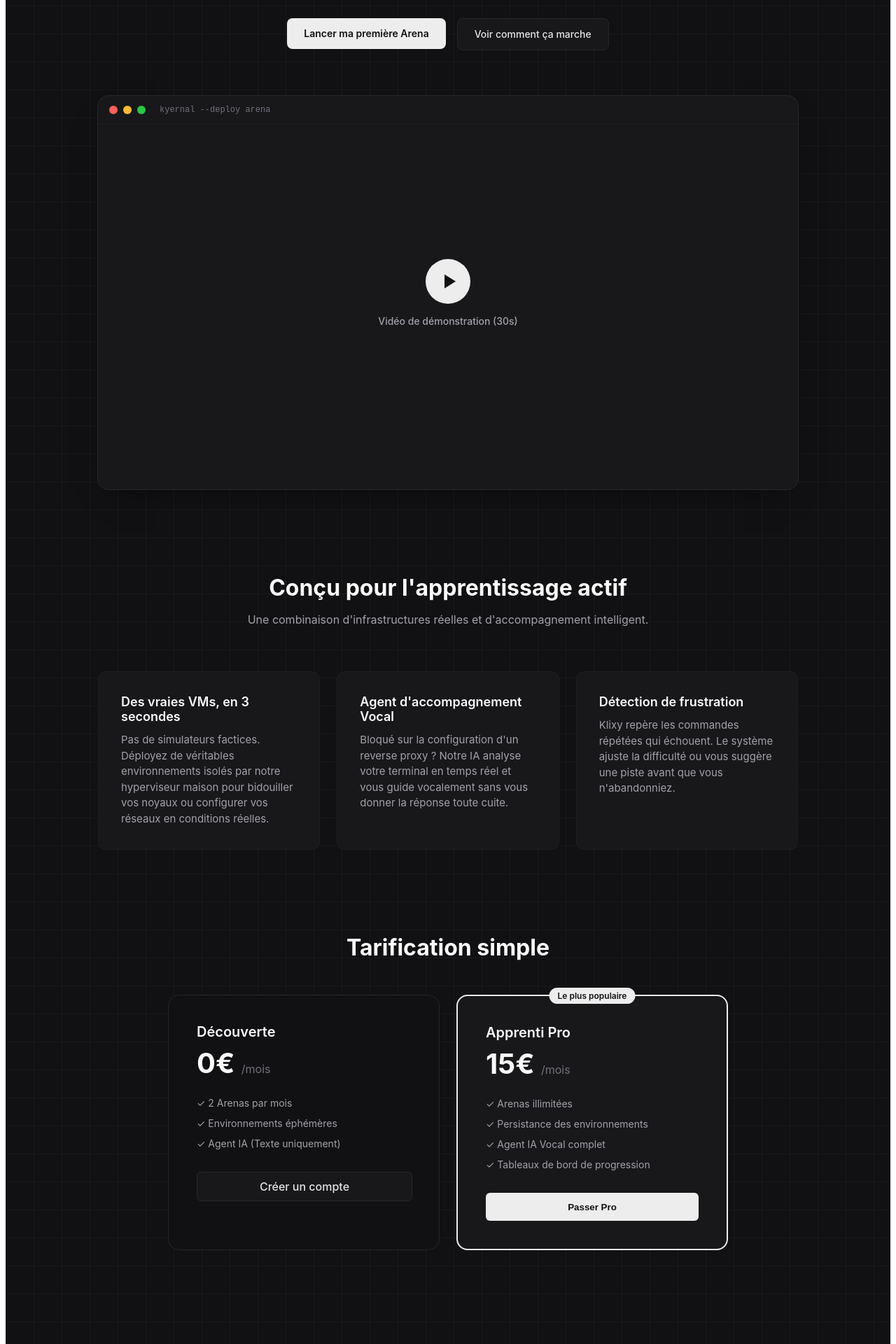
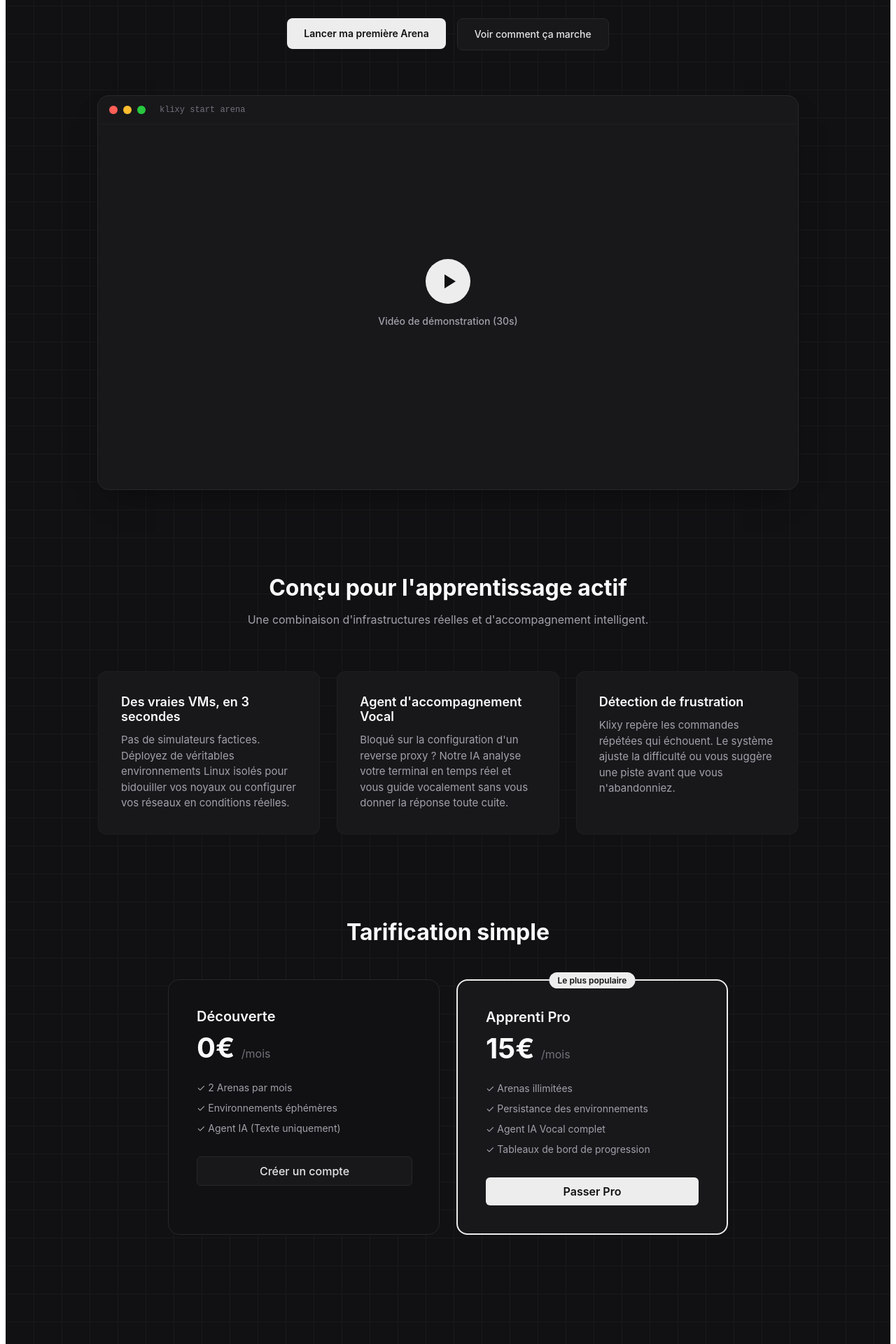
Before and after one commit to PypNetty/kyernal, a React app in the folder frontend/: page /landing in a window 1280 px wide. Shown: the part 440-2360 px from the top of the page at 70% size. Built offline with nearby package versions, Linux system fonts and the light colour scheme; the HTML template or start-up script is replaced by a standard one.

Commit message:
chore: refactor landing page and add Cursor ignore rules
Split the landing page into focused sections, inline theme CSS variables,
and add project-level Cursor ignore files for secrets and noisy artifacts.

Co-authored-by: Cursor <cursoragent@cursor.com>

```diff
--- a/frontend/src/features/landing/components/Landing.tsx
+++ b/frontend/src/features/landing/components/Landing.tsx
@@ -1,21 +1,23 @@
 import { Link } from '@tanstack/react-router';
-import { useState } from 'react';
+import { useState, type CSSProperties } from 'react';
 import KyernalLogo from './KyernalLogo';
+import { THEMES } from '../theme/landingTheme';
 import styles from './Landing.module.css';
-import { themeCssVars } from '../lib/themeCssVars';
-import { THEMES } from '../theme/landingTheme';
+
+type Mode = 'dark' | 'light';
 
 const NAV_LINKS = [
-  { label: 'Fonctionnalités', id: 'fonctionnalites' },
-  { label: 'Tarifs', id: 'tarifs' },
-  { label: 'Pour les organismes', id: 'organismes' },
-  { label: 'Docs', id: 'docs' },
+  { label: 'Fonctionnalités', href: '#fonctionnalites' },
+  { label: 'Tarifs', href: '#tarifs' },
+  // TODO: convertir en <Link> quand les routes /organismes et /docs existeront.
+  { label: 'Pour les organismes', href: '/organismes' },
+  { label: 'Docs', href: '/docs' },
 ] as const;
 
 const FEATURES = [
   {
     title: 'Des vraies VMs, en 3 secondes',
-    desc: 'Pas de simulateurs factices. Déployez de véritables environnements isolés par notre hyperviseur maison pour bidouiller vos noyaux ou configurer vos réseaux en conditions réelles.',
+    desc: "Pas de simulateurs factices. Déployez de véritables environnements Linux isolés pour bidouiller vos noyaux ou configurer vos réseaux en conditions réelles.",
   },
   {
     title: "Agent d'accompagnement Vocal",
@@ -27,26 +29,43 @@ const FEATURES = [
   },
 ] as const;
 
-export default function Landing() {
-  const [mode, setMode] = useState<'dark' | 'light'>('dark');
+// Pose les couleurs de THEMES[mode] comme variables CSS sur la racine.
+// landingTheme.ts reste la source de vérité ; tout le CSS consomme var(--xxx).
+function getThemeVars(mode: Mode): CSSProperties {
   const t = THEMES[mode];
+  return {
+    '--bg': t.bg,
+    '--text': t.text,
+    '--bg-card': t.bgCard,
+    '--border': t.border,
+    '--border-muted': t.borderMuted,
+    '--nav-bg': t.navBg,
+    '--grid-color': t.gridColor,
+    '--halo-bg': t.haloBg,
+    '--badge-bg': t.badgeBg,
+    '--badge-border': t.badgeBorder,
+    '--btn-primary': t.btnPrimary,
+    '--btn-primary-text': t.btnPrimaryText,
+    '--btn-secondary-bg': t.btnSecondaryBg,
+    '--btn-secondary-text': t.btnSecondaryText,
+    '--text-sub': t.textSub,
+    '--text-muted': t.textMuted,
+    '--text-faint': t.textFaint,
+  } as CSSProperties;
+}
 
+function Nav({ mode, onToggle }: { mode: Mode; onToggle: () => void }) {
   return (
-    <div className={styles.root} style={themeCssVars(t)}>
-      <div className={styles.grid} aria-hidden />
-      <div className={styles.halo} aria-hidden />
-
     <nav className={styles.nav}>
       <div className={styles.navLeft}>
-          <Link to="/" className={styles.brand}>
+        <div className={styles.brand}>
           <KyernalLogo size={20} dark={mode === 'light'} />
           <span className={styles.brandName}>Klixy</span>
-          </Link>
-
+        </div>
         <div className={styles.navLinks}>
-            {NAV_LINKS.map(({ label, id }) => (
-              <a key={id} href={`#${id}`} className={styles.navLink}>
-                {label}
+          {NAV_LINKS.map((link) => (
+            <a key={link.label} href={link.href} className={styles.navLink}>
+              {link.label}
             </a>
           ))}
         </div>
@@ -55,9 +74,9 @@ export default function Landing() {
       <div className={styles.navActions}>
         <button
           type="button"
+          onClick={onToggle}
           className={styles.iconBtn}
-            onClick={() => setMode((m) => (m === 'dark' ? 'light' : 'dark'))}
-            title={mode === 'dark' ? 'Mode clair' : 'Mode sombre'}
+          aria-label={mode === 'dark' ? 'Activer le thème clair' : 'Activer le thème sombre'}
         >
           {mode === 'dark' ? '☀' : '◐'}
         </button>
@@ -69,12 +88,15 @@ export default function Landing() {
         </Link>
       </div>
     </nav>
+  );
+}
 
-      <main className={styles.main}>
+function Hero() {
+  return (
     <section className={styles.hero}>
       <div className={styles.badge}>
-            <span className={styles.badgeDot} aria-hidden />
-            Le moteur de micro-virtualisation Kyernal est en ligne
+        <span className={styles.badgeDot} />
+        Entraînement IT sur infrastructures réelles
       </div>
 
       <h1 className={styles.title}>
@@ -84,42 +106,48 @@ export default function Landing() {
       </h1>
 
       <p className={styles.subtitle}>
-            Klixy génère des infrastructures réelles à la volée. Préparez vos titres
-            TSSR, vos certifications DevOps et vos entretiens techniques sur de
-            véritables environnements Linux isolés.
+        Klixy génère des infrastructures réelles à la volée. Préparez vos titres TSSR, vos
+        certifications DevOps et vos entretiens techniques sur de véritables environnements Linux
+        isolés.
       </p>
 
       <div className={styles.ctaRow}>
-            <Link
-              to="/login"
-              className={`${styles.btnPrimary} ${styles.ctaBtn}`}
-            >
+        <Link to="/" className={`${styles.btnPrimary} ${styles.ctaBtn}`}>
           Lancer ma première Arena
         </Link>
-            <a
-              href="#fonctionnalites"
-              className={`${styles.btnSecondary} ${styles.ctaBtn}`}
-            >
+        <a href="#demo" className={`${styles.btnSecondary} ${styles.ctaBtn}`}>
           Voir comment ça marche
         </a>
       </div>
     </section>
+  );
+}
 
-        <section className={styles.demo} aria-label="Vidéo de démonstration">
+function DemoVideo() {
+  return (
+    <div id="demo" className={styles.demo}>
       <div className={styles.demoChrome}>
-            <span className={`${styles.dot} ${styles.dotRed}`} aria-hidden />
-            <span className={`${styles.dot} ${styles.dotYellow}`} aria-hidden />
-            <span className={`${styles.dot} ${styles.dotGreen}`} aria-hidden />
-            <span className={styles.demoCmd}>kyernal --deploy arena</span>
+        <span className={`${styles.dot} ${styles.dotRed}`} />
+        <span className={`${styles.dot} ${styles.dotYellow}`} />
+        <span className={`${styles.dot} ${styles.dotGreen}`} />
+        <span className={styles.demoCmd}>klixy start arena</span>
       </div>
       <div className={styles.demoCenter}>
-            <button type="button" className={styles.playBtn} aria-label="Lire la vidéo">
-              <span className={styles.playTriangle} aria-hidden />
+        <button
+          type="button"
+          className={styles.playBtn}
+          aria-label="Lire la vidéo de démonstration"
+        >
+          <span className={styles.playTriangle} />
         </button>
         <span className={styles.demoLabel}>Vidéo de démonstration (30s)</span>
       </div>
-        </section>
+    </div>
+  );
+}
 
+function Features() {
+  return (
     <section id="fonctionnalites" className={styles.section}>
       <div className={styles.sectionHead}>
         <h2 className={styles.h2}>Conçu pour l'apprentissage actif</h2>
@@ -137,18 +165,22 @@ export default function Landing() {
         ))}
       </div>
     </section>
+  );
+}
 
+function Pricing() {
+  return (
     <section id="tarifs" className={`${styles.section} ${styles.sectionNarrow}`}>
       <div className={`${styles.sectionHead} ${styles.sectionHeadTight}`}>
         <h2 className={styles.h2}>Tarification simple</h2>
       </div>
 
       <div className={styles.cardGrid}>
-            <article className={styles.priceCard}>
+        <div className={styles.priceCard}>
           <h3 className={styles.priceName}>Découverte</h3>
-              <p className={styles.priceAmount}>
+          <div className={styles.priceAmount}>
             0€ <span className={styles.priceUnit}>/mois</span>
-              </p>
+          </div>
           <ul className={styles.priceList}>
             <li>✓ 2 Arenas par mois</li>
             <li>✓ Environnements éphémères</li>
@@ -157,28 +189,35 @@ export default function Landing() {
           <Link to="/" className={`${styles.btnSecondary} ${styles.priceBtn}`}>
             Créer un compte
           </Link>
-            </article>
+        </div>
 
-            <article className={`${styles.priceCard} ${styles.priceCardPro}`}>
-              <span className={styles.priceTag}>Le plus populaire</span>
+        <div className={`${styles.priceCard} ${styles.priceCardPro}`}>
+          <div className={styles.priceTag}>Le plus populaire</div>
           <h3 className={styles.priceName}>Apprenti Pro</h3>
-              <p className={styles.priceAmount}>
+          <div className={styles.priceAmount}>
             15€ <span className={styles.priceUnit}>/mois</span>
-              </p>
+          </div>
           <ul className={styles.priceList}>
             <li>✓ Arenas illimitées</li>
             <li>✓ Persistance des environnements</li>
             <li>✓ Agent IA Vocal complet</li>
             <li>✓ Tableaux de bord de progression</li>
           </ul>
-              <button type="button" className={`${styles.btnPrimary} ${styles.priceBtn}`}>
+          <Link to="/" className={`${styles.btnPrimary} ${styles.priceBtn}`}>
             Passer Pro
-              </button>
-            </article>
+          </Link>
+        </div>
       </div>
     </section>
-      </main>
+  );
+}
 
+function Footer({ mode }: { mode: Mode }) {
+  const productLinks = ['Arenas', 'Agent IA', 'Tarifs', 'Changelog'];
+  // TODO: ces pages légales doivent exister AVANT le lancement (obligation FR).
+  const legalLinks = ['Mentions légales', 'CGU', 'CGV', 'Politique de confidentialité'];
+
+  return (
     <footer className={styles.footer}>
       <div className={styles.footerGrid}>
         <div>
@@ -190,37 +229,57 @@ export default function Landing() {
             L'apprentissage de l'infrastructure par la pratique réelle.
           </p>
         </div>
+
         <div>
           <h4 className={styles.footerHeading}>Produit</h4>
           <div className={styles.footerLinks}>
-              {['Arenas', 'Agent IA', 'Tarifs', 'Changelog'].map((label) => (
-                <a key={label} href="#" className={styles.footerLink}>
-                  {label}
+            {productLinks.map((l) => (
+              <a key={l} href="#" className={styles.footerLink}>
+                {l}
               </a>
             ))}
           </div>
         </div>
+
         <div>
           <h4 className={styles.footerHeading}>Légal</h4>
           <div className={styles.footerLinks}>
-              {[
-                'Mentions légales',
-                'CGU',
-                'CGV',
-                'Politique de confidentialité',
-              ].map((label) => (
-                <a key={label} href="#" className={styles.footerLink}>
-                  {label}
+            {legalLinks.map((l) => (
+              <a key={l} href="#" className={styles.footerLink}>
+                {l}
               </a>
             ))}
           </div>
         </div>
       </div>
+
       <div className={styles.footerBottom}>
         <span className={styles.copyright}>© 2026 Klixy. Tous droits réservés.</span>
         <span className={styles.hosted}>Hébergé en France · RGPD</span>
       </div>
     </footer>
+  );
+}
+
+export default function Landing() {
+  const [mode, setMode] = useState<Mode>('dark');
+  const toggle = () => setMode((m) => (m === 'dark' ? 'light' : 'dark'));
+
+  return (
+    <div className={styles.root} style={getThemeVars(mode)}>
+      <div className={styles.grid} aria-hidden="true" />
+      <div className={styles.halo} aria-hidden="true" />
+
+      <Nav mode={mode} onToggle={toggle} />
+
+      <main className={styles.main}>
+        <Hero />
+        <DemoVideo />
+        <Features />
+        <Pricing />
+      </main>
+
+      <Footer mode={mode} />
     </div>
   );
 }
--- a/frontend/src/features/landing/lib/themeCssVars.ts
+++ /dev/null
@@ -1,24 +0,0 @@
-import type { CSSProperties } from 'react';
-import type { Theme } from '../theme/landingTheme';
-
-export function themeCssVars(theme: Theme): CSSProperties {
-  return {
-    '--bg': theme.bg,
-    '--bg-card': theme.bgCard,
-    '--border': theme.border,
-    '--border-muted': theme.borderMuted,
-    '--text': theme.text,
-    '--text-sub': theme.textSub,
-    '--text-muted': theme.textMuted,
-    '--text-faint': theme.textFaint,
-    '--nav-bg': theme.navBg,
-    '--btn-primary': theme.btnPrimary,
-    '--btn-primary-text': theme.btnPrimaryText,
-    '--btn-secondary-bg': theme.btnSecondaryBg,
-    '--btn-secondary-text': theme.btnSecondaryText,
-    '--badge-bg': theme.badgeBg,
-    '--badge-border': theme.badgeBorder,
-    '--grid-color': theme.gridColor,
-    '--halo-bg': theme.haloBg,
-  } as CSSProperties;
-}
```
Also changed, not shown: 2 other files (tests, documents, lock files or other folders). Lines whose indentation alone changed are shown as unchanged.
